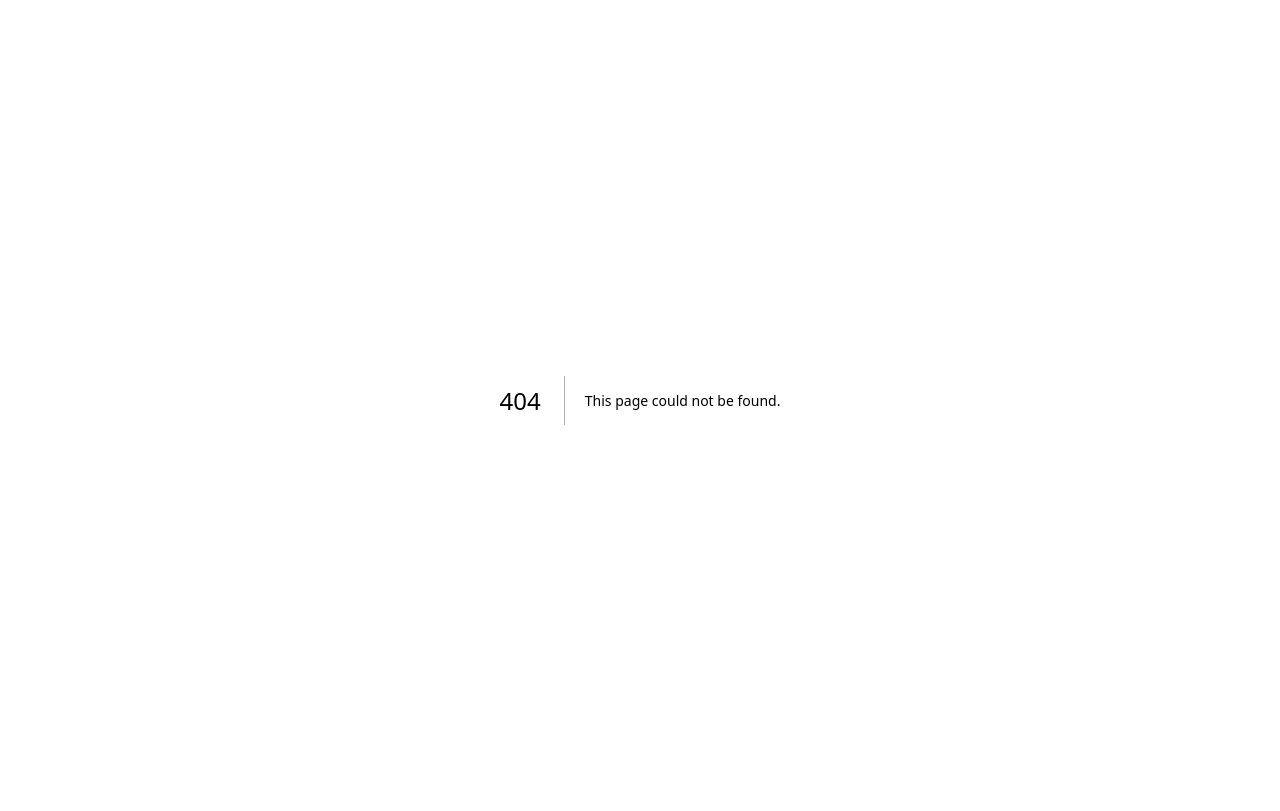
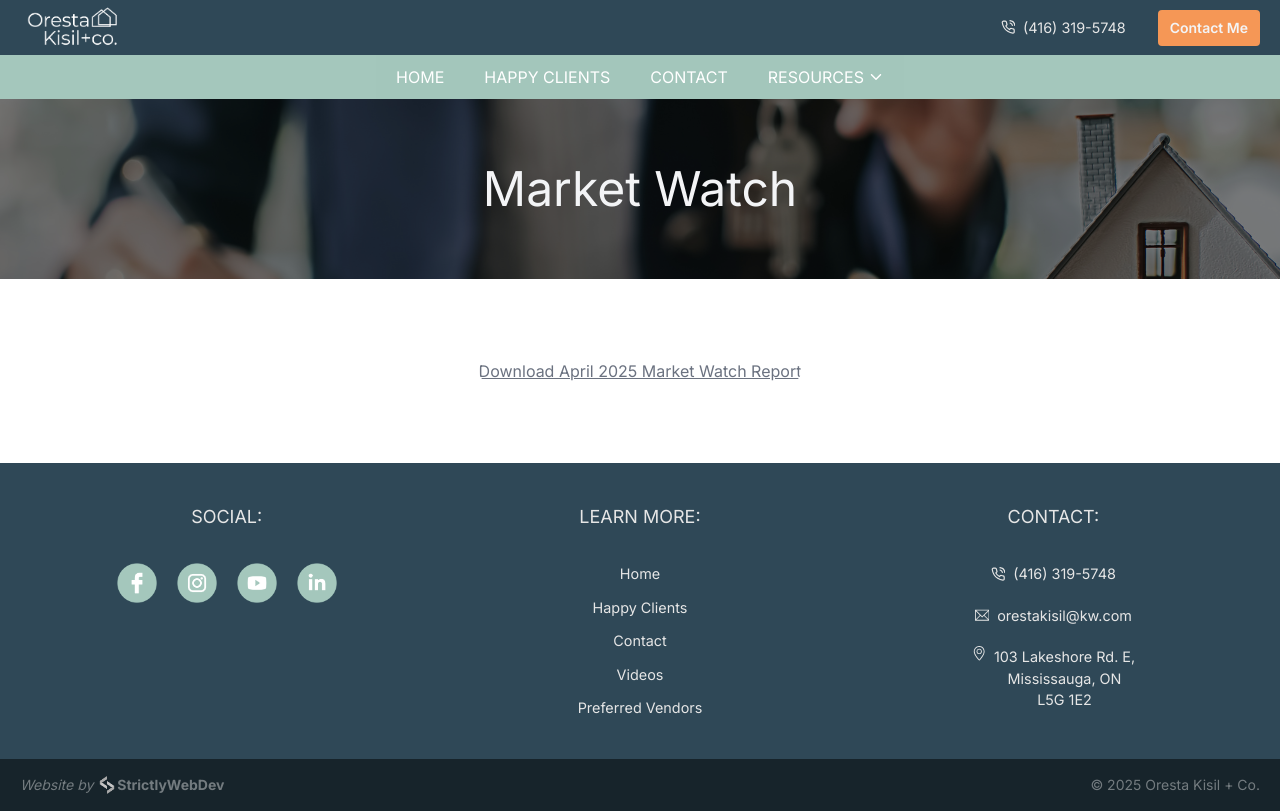
Before and after one commit to tbabyuk/oresta-real-estate-2023, a Next.js app: page /resources/market-watch in a window 1280 px wide. Before the commit this address had no page. Built offline with nearby package versions, Linux system fonts and the light colour scheme; a web font is replaced by a local one.

Commit message:
added /market-watch page to /resources section, with a downloadable PDF

```diff
--- /dev/null
+++ b/app/(custom-hero-pages)/resources/market-watch/page.jsx
@@ -0,0 +1,23 @@
+import { CustomHeader } from "../../components/CustomHeader"
+
+
+
+const MarketWatchPage = () => {
+  return (
+    <main>
+        <CustomHeader
+            headerClass="bg-[url('/images/pages/market-watch/market-watch-header-bg.png')]"
+            headerTitle="Market Watch"
+        />
+        <div className="px-5 py-20 flex justify-center items-center bg-cover">
+            <div className="max-w-[500px] rounded-xl overflow-hidden">
+                <a href="/documents/market_watch_april_2025.pdf" className="oresta-link" download>
+                    Download April 2025 Market Watch Report
+                </a>
+          </div>
+        </div>
+    </main>
+  )
+}
+
+export default MarketWatchPage
--- a/app/globals.css
+++ b/app/globals.css
@@ -120,6 +120,10 @@ scrollbar-width: none;
     @apply bg-[url('/images/bg-oresta-light-green-with-image.png')] bg-center bg-cover
 }
 
+.oresta-link {
+    @apply underline hover:text-oresta-blue;
+}
+
 
 
 /* TEST CODE */
```
Also changed, not shown: public/images/pages/market-watch/market-watch-header-bg.png (added), 1 other file (tests, documents, lock files or other folders).
